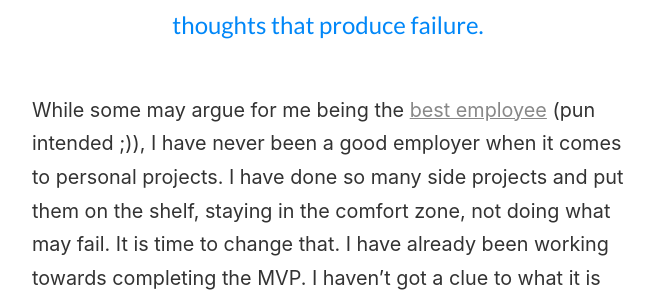
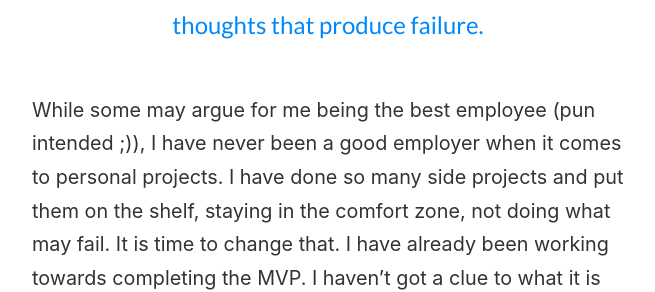
Before and after one commit to kamranahmedse/kamranahmedse.github.io, a Jekyll site: the page built from blog/_posts/2016-10-21-what-are-you-afraid-of.md, in a window 1280 px wide and 900 px high, scrolled down 1906 px. Shown: the part 167-459 px from the top of the window, without its empty margins (312-967 px from the left). Built offline with Jekyll 4.4.1, drawn with Linux system fonts in a browser that asks for light colours; comment, search, counter and statistics services are not loaded; some of the changed lines change nothing that is shown; some of the changed text lies outside the part shown.

Commit message:
Remove cringe 😬

```diff
--- a/blog/_posts/2016-10-21-what-are-you-afraid-of.md
+++ b/blog/_posts/2016-10-21-what-are-you-afraid-of.md
@@ -27,6 +27,6 @@ I have been reading this amazing book called [The Magic of Thinking Big](https:/
 >
 > Failure thinking conditions the mind to think other thoughts that produce failure.
 
-While some may argue for me being the [best employee](https://github.com/kamranahmedse) (pun intended ;)), I have never been a good employer when it comes to personal projects. I have done so many side projects and put them on the shelf, staying in the comfort zone, not doing what may fail. It is time to change that. I have already been working towards completing the MVP. I haven’t got a clue to what it is going to be and I couldn't be more excited.
+While some may argue for me being the best employee (pun intended ;)), I have never been a good employer when it comes to personal projects. I have done so many side projects and put them on the shelf, staying in the comfort zone, not doing what may fail. It is time to change that. I have already been working towards completing the MVP. I haven’t got a clue to what it is going to be and I couldn't be more excited.
 
 And that about wraps it up. What are you afraid of? What is it that is holding you back? What is your excuse to not start? Follow up with the comments section below.
```
